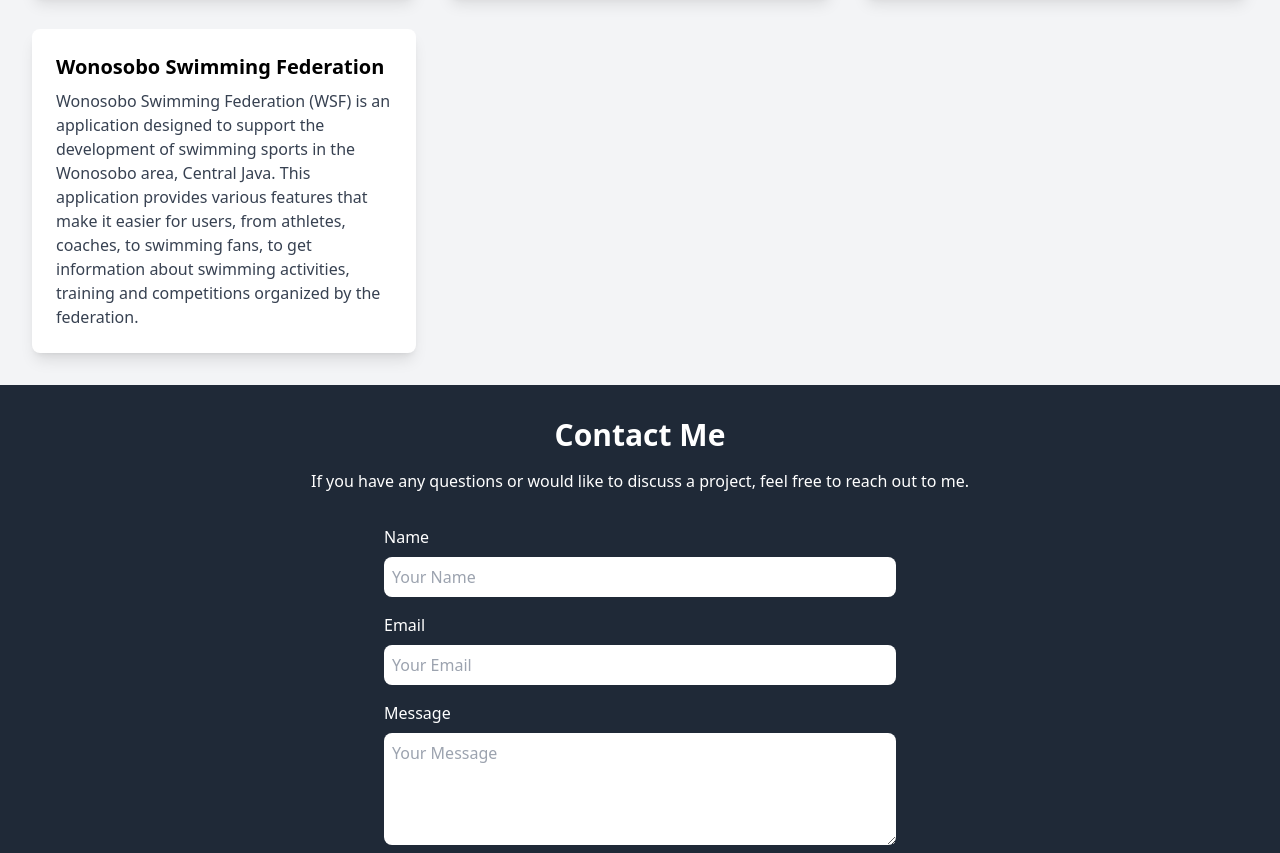
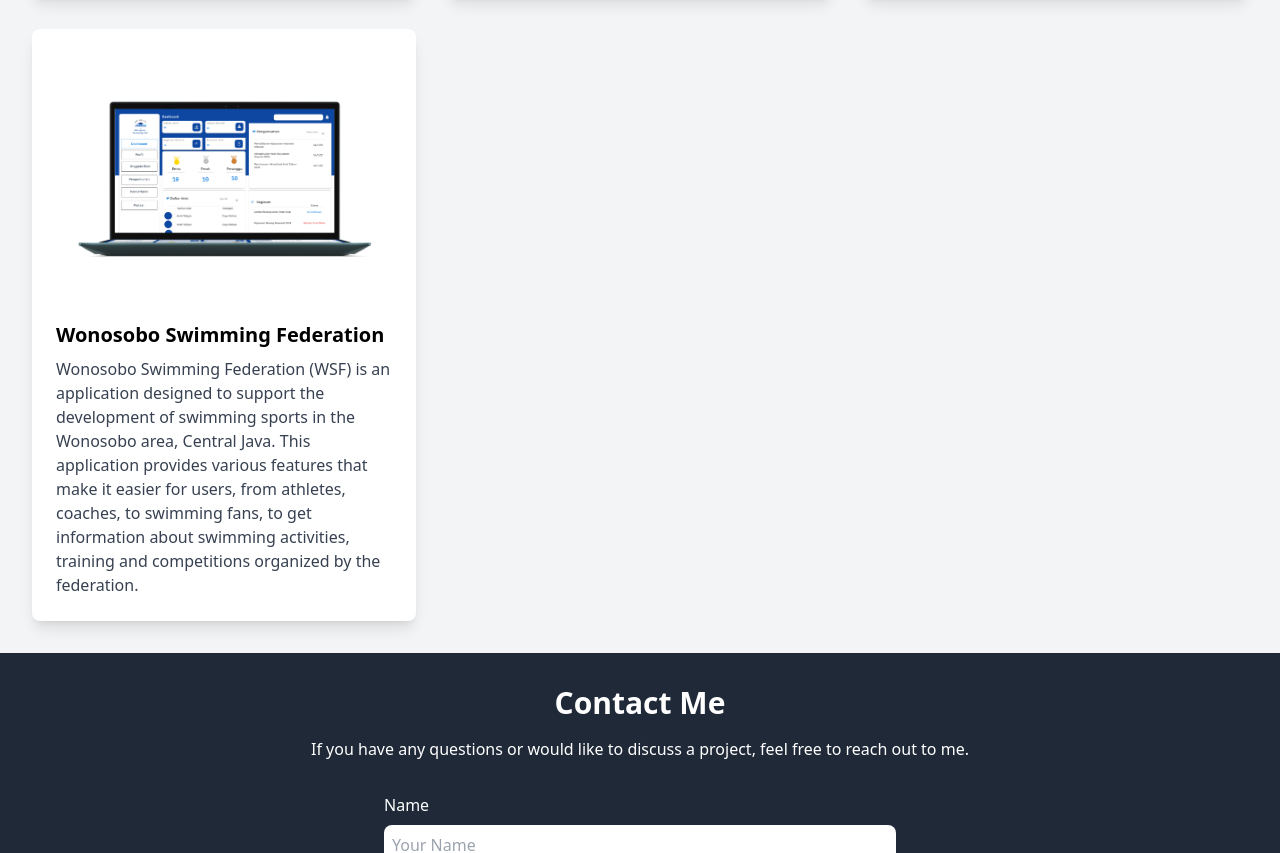
Before and after one commit to bagafi5253/Website-Personal, a plain HTML site: page index.html in a window 1280 px wide. Shown: the part 1499-2352 px from the top of the page. Drawn offline with nearby package versions, Linux system fonts and the light colour scheme.

Commit message:
Update index.html

```diff
--- a/index.html
+++ b/index.html
@@ -159,6 +159,7 @@
     </div>
 
     <div class="bg-white p-6 rounded-lg shadow-lg">
+     <img alt="Wonosobo swimming federation" class="rounded mb-4" src="example4.png"/>
      <a href="https://github.com/assegaf1010/wsf"</a>
      <h3 class="text-xl font-bold mb-2">
       Wonosobo Swimming Federation
```
